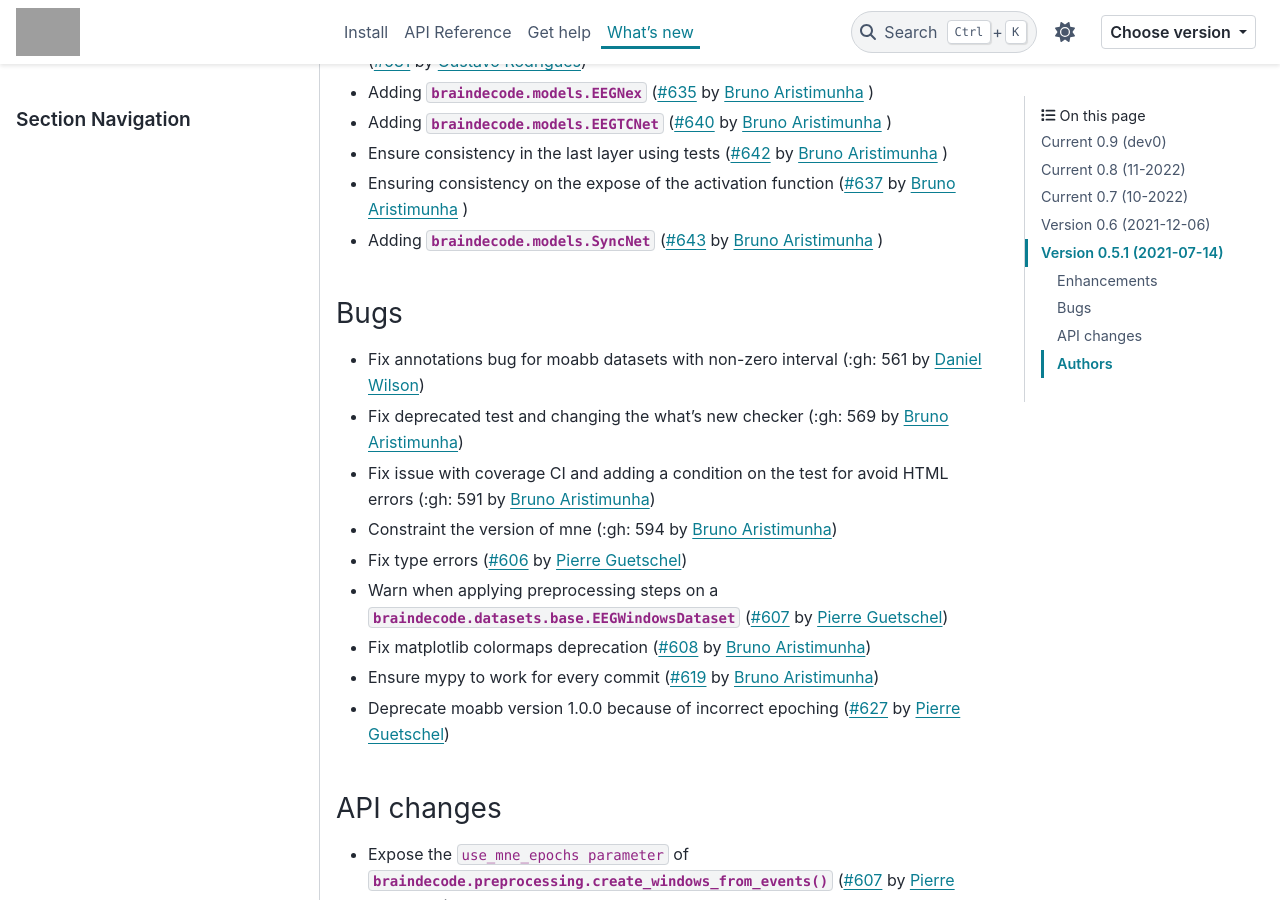
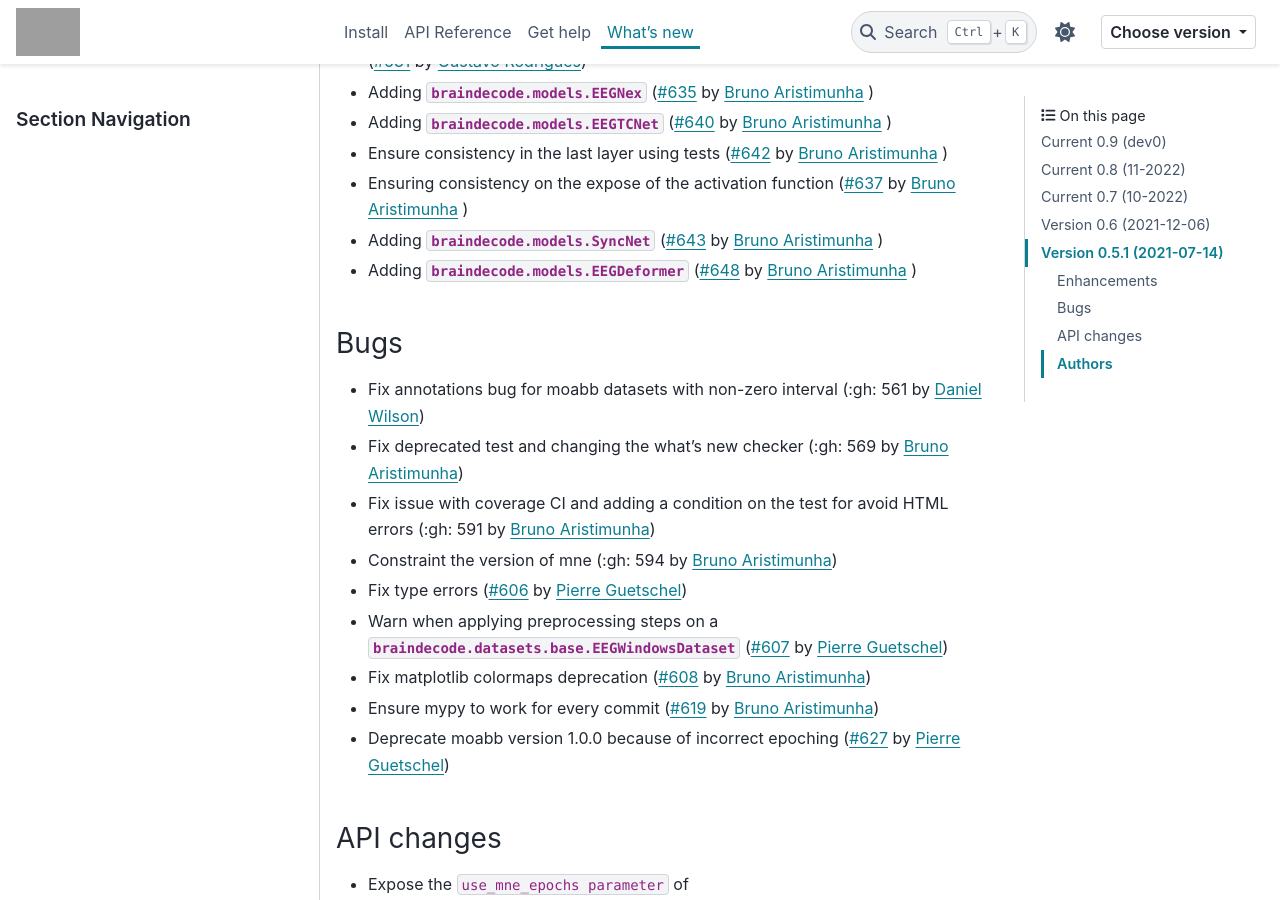
Before and after one commit to braindecode/braindecode, a Sphinx documentation site: the page built from docs/whats_new.rst, in a window 1280 px wide and 900 px high, scrolled down 1249 px. Built offline with Sphinx 7.4.7 and the PyData theme 0.15.4, drawn with Linux system fonts in a browser that asks for light colours; pages that are not in the unit, such as notebooks, are missing from menus; comment, search, counter and statistics services are not loaded; grey boxes are pictures that could not be loaded.

Commit message:
DOC: updating the whats new file

```diff
--- a/docs/whats_new.rst
+++ b/docs/whats_new.rst
@@ -50,6 +50,8 @@ Enhancements
 - Ensure consistency in the last layer using tests (:gh:`642` by `Bruno Aristimunha`_ )
 - Ensuring consistency on the expose of the activation function (:gh:`637` by `Bruno Aristimunha`_ )
 - Adding :class:`braindecode.models.SyncNet` (:gh:`643` by `Bruno Aristimunha`_ )
+- Adding :class:`braindecode.models.EEGDeformer` (:gh:`648` by `Bruno Aristimunha`_ )
+
 
 Bugs
 ~~~~
```
